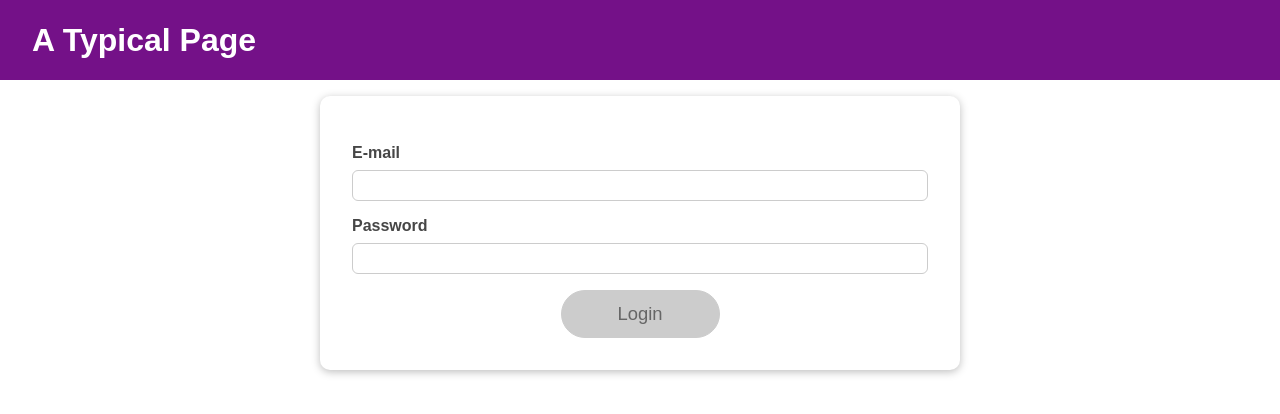
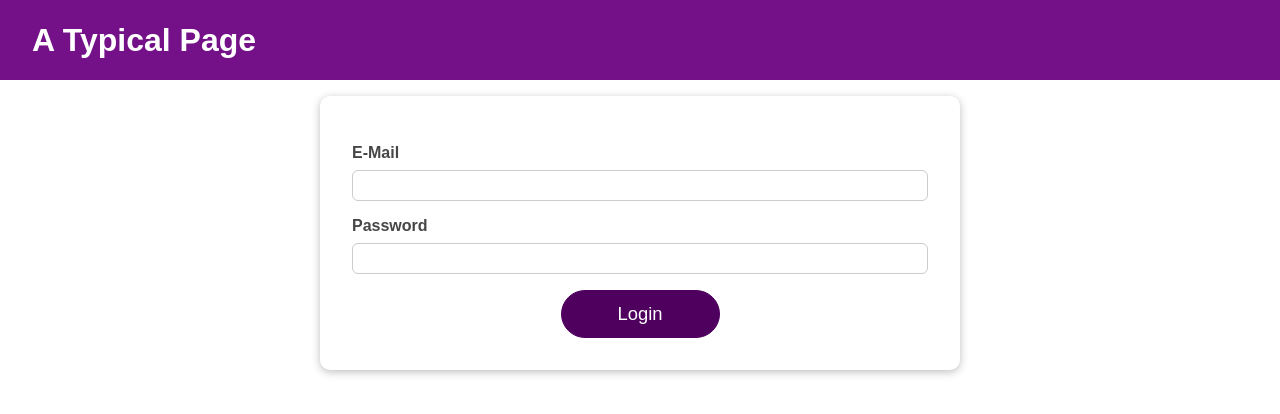
Before and after one commit to Debadrita438/demo-login, a React (Create React App) app: page / in a window 1280 px wide. Shown: the top 414 px of the page. Built offline with nearby package versions, Linux system fonts and the light colour scheme.

Commit message:
Changing the logic to make sure app checks the first invalid field

```diff
--- a/src/components/Login/login.component.jsx
+++ b/src/components/Login/login.component.jsx
@@ -1,10 +1,11 @@
-import { useContext, useEffect, useReducer, useState } from 'react';
+import { useContext, useEffect, useReducer, useRef, useState } from 'react';
 
+import AuthContext from '../../store/auth-context';
 import Card from '../UI/Card/card.component';
 import Button from '../UI/Button/button.component';
+import InputField from '../UI/InputField/input-field.component';
 
 import classes from './login.module.css';
-import AuthContext from '../../store/auth-context';
 
 const emailReducer = (state, action) => {
     switch(action.type) {
@@ -58,26 +59,29 @@ const Login = () => {
         isValid: null
     });
 
-    const loginCtx = useContext(AuthContext);
+    const authCtx = useContext(AuthContext);
+
+    const { isValid: emailIsValid } = emailState;
+    const { isValid: passwordIsValid } = passwordState;
 
     useEffect(() => {
         const identifier = setTimeout(() => {
             console.log('Checking form validity!');
-            setIsFormValid(emailState.isValid && passwordState.isValid);
+            setIsFormValid(emailIsValid && passwordIsValid);
         }, 500);
 
         return () => {
             console.log('CLEANUP!');
             clearTimeout(identifier);
         };
-    }, [emailState.isValid, passwordState.isValid]);
+    }, [emailIsValid, passwordIsValid]);
 
     const setEmailHandler = event => {
         dispatchEmail({
             type: 'USER_EMAIL',
             payload: event.target.value
         });
-        setIsFormValid(event.target.value.includes('@') && passwordState.isValid);
+        setIsFormValid(event.target.value.includes('@') && passwordIsValid);
     }
 
     const setPasswordHandler = event => {
@@ -86,7 +90,7 @@ const Login = () => {
             payload: event.target.value
         });
 
-        setIsFormValid(emailState.isValid && event.target.value.trim().length > 6);
+        setIsFormValid(emailIsValid && event.target.value.trim().length > 6);
     }
 
     const validateEmailHandler = () => {
@@ -99,33 +103,42 @@ const Login = () => {
 
     const formSubmitHandler = event => {
         event.preventDefault();
-        loginCtx.onLogin(emailState.value, passwordState.value);
+        if(isFormValid) {
+            authCtx.onLogin(emailState.value, passwordState.value);
+        } else if (!emailIsValid) {
+            emailInputRef.current.focus();
+        } else {
+            passwordInputRef.current.focus();
         }
+    }
+
+    const emailInputRef = useRef();
+    const passwordInputRef = useRef();
 
     return (
         <Card className={classes.login}>
             <form onSubmit={formSubmitHandler}>
-                <div className={`${classes.control} ${emailState.isValid === false ? classes.invalid : ''}`}>
-                    <label htmlFor="email">E-mail</label>
-                    <input
+                <InputField
+                    ref={emailInputRef}
+                    label='E-Mail'
+                    isValid={emailIsValid}
                     id='email'
-                        type="email"
+                    type='email'
                     onChange={setEmailHandler}
                     onBlur={validateEmailHandler}
                 />
-                </div>
 
-                <div className={`${classes.control} ${passwordState.isValid === false ? classes.invalid : ''}`}>
-                    <label htmlFor="password">Password</label>
-                    <input
+                <InputField
+                    ref={passwordInputRef}
+                    label='Password'
+                    isValid={passwordIsValid}
                     id='password'
-                        type="password"
+                    type='password'
                     onChange={setPasswordHandler}
                     onBlur={validatePasswordHandler}
                 />
-                </div>
                 <div className={classes.actions}>
-                    <Button type="submit" disabled={!isFormValid}>Login</Button>
+                    <Button type="submit">Login</Button>
                 </div>
             </form>
         </Card>
--- a/src/components/Login/login.module.css
+++ b/src/components/Login/login.module.css
@@ -5,50 +5,6 @@
     padding: 2rem;
 }
 
-.control {
-    margin: 1rem 0;
-    display: flex;
-    align-items: stretch;
-    flex-direction: column;
-}
-
-.control label, .control input {
-    display: block;
-}
-
-.control label {
-    font-weight: bold;
-    flex: 1;
-    color: #464646;
-    margin-bottom: 0.5rem;
-}
-
-.control input {
-    flex: 3;
-    font: inherit;
-    padding: 0.35rem 0.35rem;
-    border-radius: 6px;
-    border: 1px solid #ccc;
-}
-
-.control input:focus {
-    outline: none;
-    border-color: #4f005f;
-    background: #f6dbfc;
-}
-
-.control.invalid input {
-    border-color: red;
-    background: #fbdada;
-}
-
 .actions {
     text-align: center;
 }
-
-@media (max-width: 768px) {
-    .control {
-      align-items: center;
-    }
-
-}
--- /dev/null
+++ b/src/components/UI/InputField/input-field.component.jsx
@@ -0,0 +1,25 @@
+import { forwardRef, useImperativeHandle, useRef } from 'react';
+import classes from './input-field.module.css';
+
+const InputField = forwardRef(({ label, isValid, id, type, onChange, onBlur }, ref) => {
+    const inputRef = useRef();
+
+    const activate = () => {
+        inputRef.current.focus();
+    }
+
+    useImperativeHandle(ref, () => {
+        return{
+            focus: activate
+        }
+    })
+
+    return (
+        <div className={`${classes.control} ${isValid === false ? classes.invalid : ''}`}>
+            <label htmlFor={id}>{label}</label>
+            <input ref={inputRef} id={id} type={type} onChange={onChange} onBlur={onBlur} />
+        </div>
+    );
+});
+
+export default InputField;
--- /dev/null
+++ b/src/components/UI/InputField/input-field.module.css
@@ -0,0 +1,43 @@
+.control {
+    margin: 1rem 0;
+    display: flex;
+    align-items: stretch;
+    flex-direction: column;
+}
+
+.control label, .control input {
+    display: block;
+}
+
+.control label {
+    font-weight: bold;
+    flex: 1;
+    color: #464646;
+    margin-bottom: 0.5rem;
+}
+
+.control input {
+    flex: 3;
+    font: inherit;
+    padding: 0.35rem 0.35rem;
+    border-radius: 6px;
+    border: 1px solid #ccc;
+}
+
+.control input:focus {
+    outline: none;
+    border-color: #4f005f;
+    background: #f6dbfc;
+}
+
+.control.invalid input {
+    border-color: red;
+    background: #fbdada;
+}
+
+@media (max-width: 768px) {
+    .control {
+      align-items: center;
+    }
+
+}
```
Lines whose indentation alone changed are shown as unchanged.
